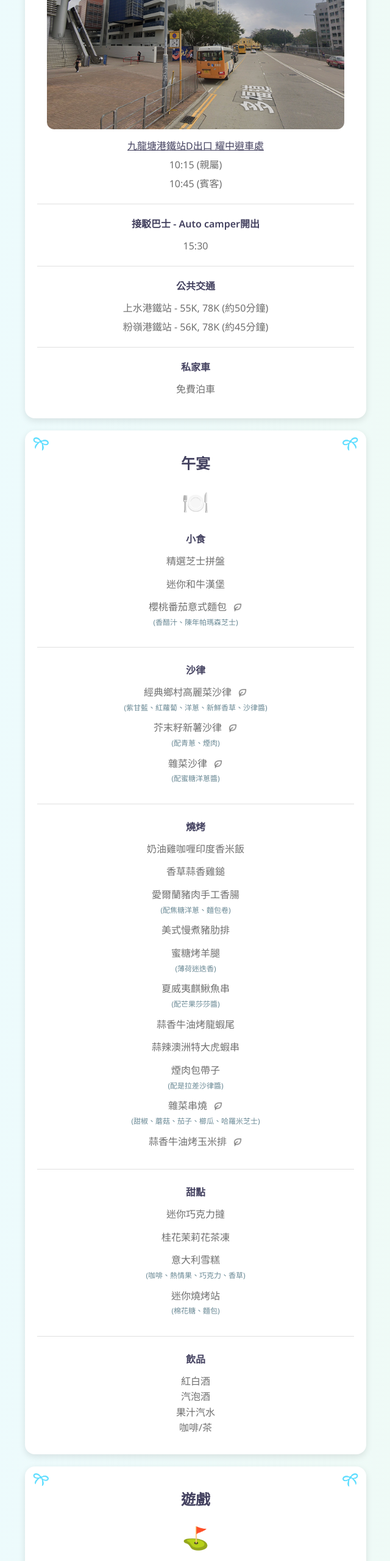
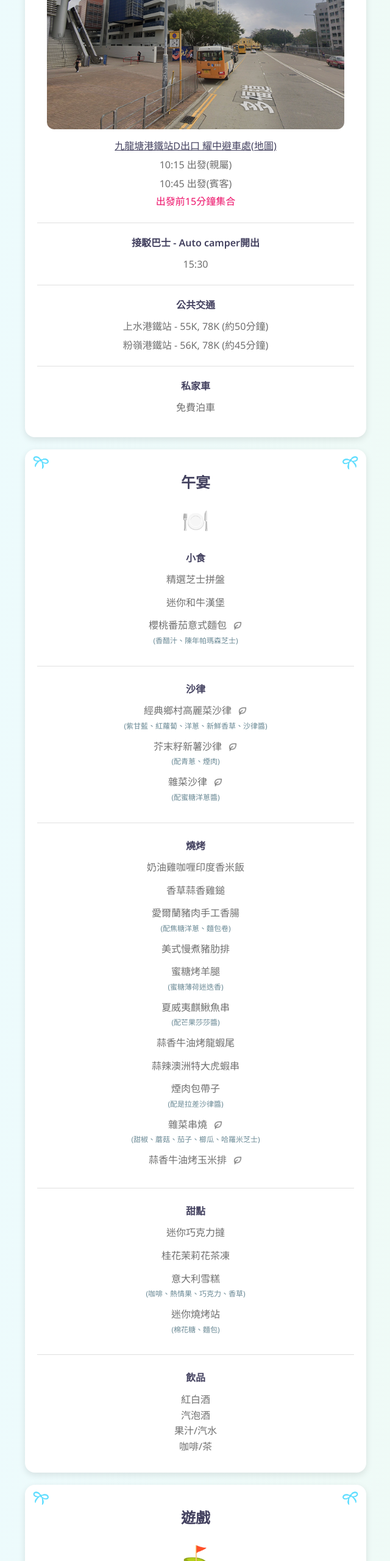
Before and after one commit to hanapui/wedding-invitation, a plain HTML site: page index.html in a window 1280 px wide. Shown: the part 2748-5308 px from the top of the page at 61% size, without its empty margins (319-959 px from the left). Drawn offline with Linux system fonts and the light colour scheme.

Commit message:
“edit-transport-menu-details”

```diff
--- a/index.html
+++ b/index.html
@@ -131,9 +131,10 @@
                 <div class="transport-item">
                     <h3 class="transport-title" data-zh="接駁巴士 - 九龍塘開出" data-en="Shuttle Bus - Departing from Kowloon Tong">接駁巴士 - 九龍塘開出</h3>
                     <img src="shuttleStop.png" alt="Yew Chung International School Bus Stop" class="card-image">
-                    <p class="transport-subtext" data-zh="九龍塘港鐵站D出口 耀中避車處" data-en="Kowloon Tong MTR Station Exit D Yew Chung International School Bus Stop"><a href="https://maps.app.goo.gl/wqfVGn9xnM8gYd8X7" target="_blank" rel="noopener noreferrer">九龍塘港鐵站D出口 耀中避車處</a></p>
-                    <p class="transport-time" data-zh="10:15 (親屬)" data-en="10:15 (Family)">10:15 (親屬)</p>
-                    <p class="transport-time" data-zh="10:45 (賓客)" data-en="10:45 (Guests)">10:45 (賓客)</p>
+                    <p class="transport-subtext" data-zh="九龍塘港鐵站D出口 耀中避車處(地圖)" data-en="Kowloon Tong MTR Station Exit D Yew Chung International School Bus Stop (Map)"><a href="https://maps.app.goo.gl/wqfVGn9xnM8gYd8X7" target="_blank" rel="noopener noreferrer">九龍塘港鐵站D出口 耀中避車處(地圖)</a></p>
+                    <p class="transport-time" data-zh="10:15 出發(親屬)" data-en="10:15 Departure (Family)">10:15 出發(親屬)</p>
+                    <p class="transport-time" data-zh="10:45 出發(賓客)" data-en="10:45 Departure (Guests)">10:45 出發(賓客)</p>
+                    <p class="transport-subtext" data-zh="出發前15分鐘集合" data-en="Arrive 15 minutes before departure">出發前15分鐘集合</p>
                 </div>
                 <div class="transport-item">
                     <h3 class="transport-title" data-zh="接駁巴士 - Auto camper開出" data-en="Shuttle Bus - Departing from AutoCamper">接駁巴士 - Auto camper開出</h3>
@@ -155,7 +156,7 @@
         <section id="lunch-menu" class="content-card">
             <img src="bow.png" alt="decoration" class="card-bow card-bow-top-left">
             <img src="bow.png" alt="decoration" class="card-bow card-bow-top-right">
-            <h2 class="card-title" data-zh="午宴" data-en="Lunch Reception">午宴</h2>
+            <h2 class="card-title" data-zh="午宴" data-en="Lunch Banquet">午宴</h2>
             <div class="card-icon">🍽️</div>
             <div class="card-content">
                 <div class="menu-category">
@@ -192,7 +193,7 @@
                         <p data-zh="奶油雞咖喱印度香米飯" data-en="Butter Chicken Curry with Indian Basmati Rice">奶油雞咖喱印度香米飯</p>
                     </div>
                     <div class="menu-item">
-                        <p data-zh="香草蒜香雞鎚" data-en="Rosemary tThyme Garlic Chicken Drumsticks">香草蒜香雞鎚</p>
+                        <p data-zh="香草蒜香雞鎚" data-en="Rosemary Thyme Garlic Chicken Drumsticks">香草蒜香雞鎚</p>
                     </div>
                     <div class="menu-item">
                         <p data-zh="愛爾蘭豬肉手工香腸" data-en="Irish Pork Handmade Sausages">愛爾蘭豬肉手工香腸</p>
@@ -202,8 +203,8 @@
                         <p data-zh="美式慢煮豬肋排" data-en="American Slow-Cooked Pork Ribs">美式慢煮豬肋排</p>
                     </div>
                     <div class="menu-item">
-                        <p data-zh="蜜糖烤羊腿" data-en="Honey Spit Roasted Lamb Leg">蜜糖烤羊腿</p>
-                        <p class="menu-subtext" data-zh="(薄荷迷迭香)" data-en="(Mint Rosemary)">(薄荷迷迭香)</p>
+                        <p data-zh="蜜糖烤羊腿" data-en="Spit Roasted Lamb Leg">香烤羊腿</p>
+                        <p class="menu-subtext" data-zh="(蜜糖薄荷迷迭香)" data-en="(Honey Mint, Rosemary)">(蜜糖薄荷迷迭香)</p>
                     </div>
                     <div class="menu-item">
                         <p data-zh="夏威夷麒鰍魚串" data-en="Hawaiian Mahi-Mahi fish kabobs">夏威夷麒鰍魚串</p>
@@ -248,7 +249,7 @@
                     <h3 class="menu-category-title" data-zh="飲品" data-en="Drinks">飲品</h3>
                     <p data-zh="紅白酒" data-en="Red and White Wine">紅白酒</p>
                     <p data-zh="汽泡酒" data-en="Sparkling Wine">汽泡酒</p>
-                    <p data-zh="果汁汽水" data-en="Juice Soda">果汁汽水</p>
+                    <p data-zh="果汁/汽水" data-en="Juice & Soda">果汁汽水</p>
                     <p data-zh="咖啡/茶" data-en="Coffee/Tea">咖啡/茶</p>
                 </div>
             </div>
--- a/styles.css
+++ b/styles.css
@@ -387,7 +387,7 @@ html, body {
 .transport-item p.transport-subtext{
     font-size: 1em !important; /* 16px */
     font-weight: 400 !important; /* regular */
-    color: #6A8995 !important;
+    color: #ED1169 !important;
     font-style: normal !important;
     margin-left: 0 !important;
     margin-bottom: 8px !important;
```
